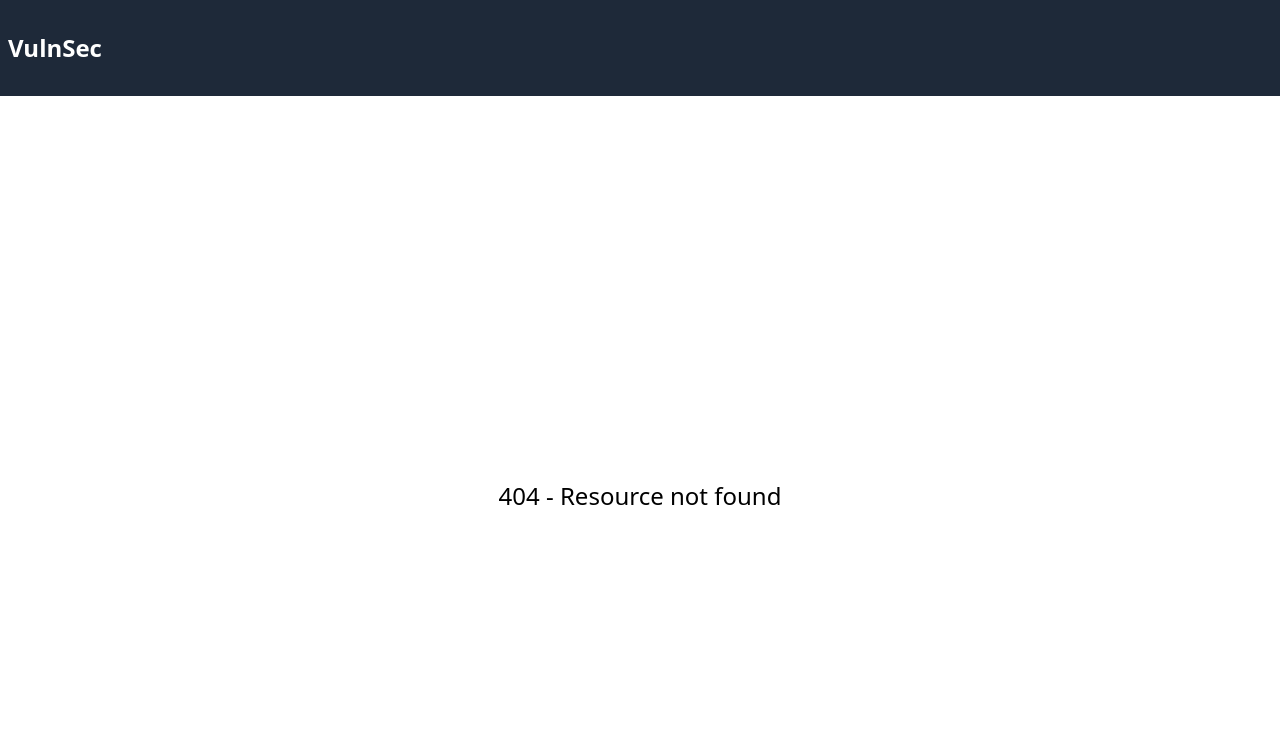
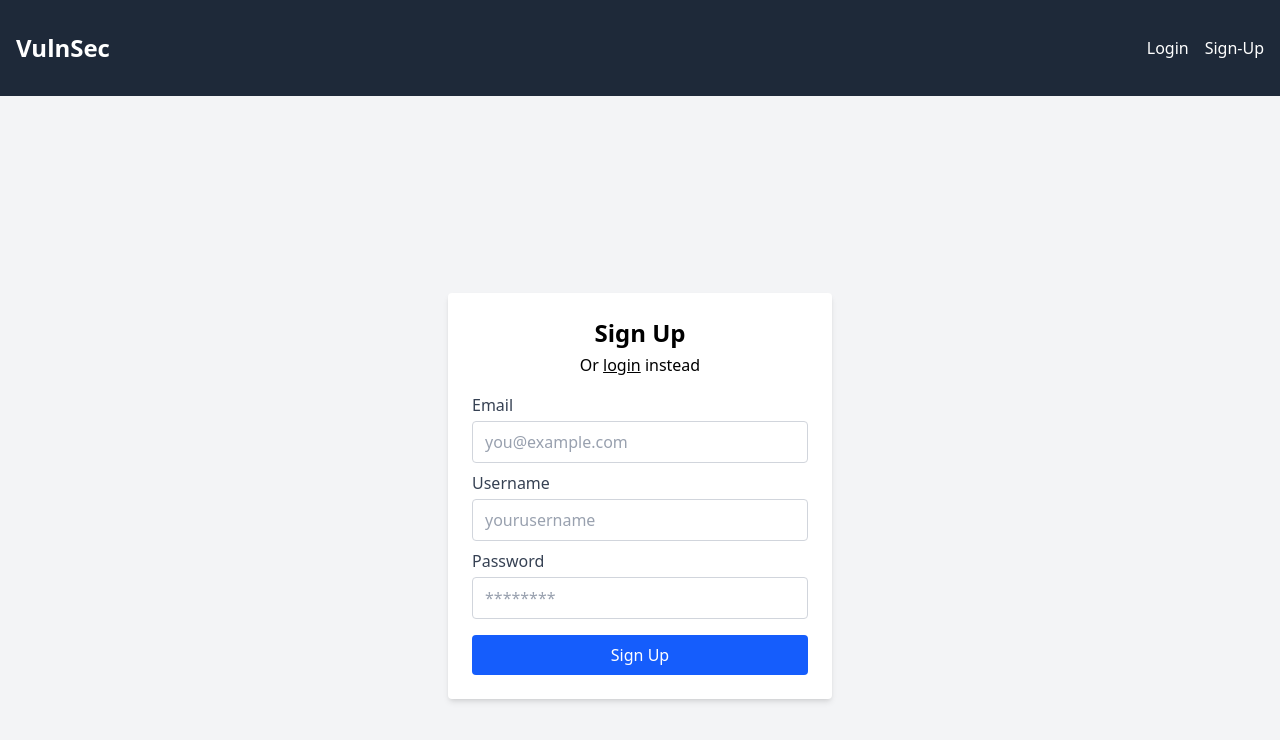
Before and after one commit to ojasmaheshwari/Vulnsec-Website, a React (Vite) app in the folder client/: page /sign-up in a window 1280 px wide. Before the commit this address had no page. Shown: the top 740 px of the page. Built offline with nearby package versions, Linux system fonts and the light colour scheme.

Commit message:
Setup signup, login components

```diff
--- a/client/src/App.jsx
+++ b/client/src/App.jsx
@@ -1,7 +1,9 @@
 import Home from './components/Home'
+import Login from './components/Login'
 import Navbar from './components/Navbar'
 import NotFound from './components/NotFound'
 import { BrowserRouter, Routes, Route } from 'react-router-dom'
+import SignUp from './components/SignUp'
 
 function App() {
 
@@ -10,8 +12,10 @@ function App() {
       <BrowserRouter>
         <Navbar />
         <Routes>
-          <Route index element={<Home />} />
-          <Route path="*" element={<NotFound />} />
+          <Route index element={<Home />}></Route>
+          <Route path="*" element={<NotFound />}></Route>
+          <Route path='/login' element={<Login />}></Route>
+          <Route path='/sign-up' element={<SignUp />}></Route>
         </Routes>
       </BrowserRouter>
     </>
--- a/client/src/components/Home.jsx
+++ b/client/src/components/Home.jsx
@@ -11,9 +11,9 @@ const Home = () => {
                 <h1 className='font-bold text-lg mb-2'>Common Actions</h1>
 
                 <ul className='list-disc'>
-                    <li><Link to="/login" className='hover:underline'>Login</Link></li>
-                    <li><Link to="/blogs" className='hover:underline'>Blogs / Write-Ups</Link></li>
-                    <li><Link to="/chat" className='hover:underline'>Chatrooms</Link></li>
+                    <li><Link to="/login" className='underline'>Login</Link></li>
+                    <li><Link to="/blogs" className='underline'>Blogs / Write-Ups</Link></li>
+                    <li><Link to="/chat" className='underline'>Chatrooms</Link></li>
                 </ul>
             </div>
         </div>
--- /dev/null
+++ b/client/src/components/Login.jsx
@@ -0,0 +1,46 @@
+import React from 'react'
+import { Link } from 'react-router-dom'
+
+const Login = () => {
+    return (
+        <div className="min-h-screen flex items-center justify-center bg-gray-100">
+            <form className="bg-white p-6 rounded shadow-md w-full max-w-sm">
+                <h2 className="text-2xl font-bold text-center mb-1">Log In</h2>
+                <p className='text-center mb-4'>Or <Link to='/sign-up' className='underline'>Sign Up</Link> instead</p>
+
+                <label className="block mb-2">
+                    <span className="text-gray-700">Username</span>
+                    <input
+                        type="text"
+                        className="mt-1 block w-full px-3 py-2 border border-gray-300 rounded placeholder-gray-400"
+                        placeholder="yourusername"
+                        required
+                    />
+                </label>
+
+                <label className="block mb-4">
+                    <span className="text-gray-700">Password</span>
+                    <input
+                        type="password"
+                        className="mt-1 block w-full px-3 py-2 border border-gray-300 rounded placeholder-gray-400"
+                        placeholder="********"
+                        required
+                    />
+                </label>
+
+                <label className="block mb-4">
+                    <Link to="/forgot-password" className='underline'>Forgot Password?</Link>
+                </label>
+
+                <button
+                    type="submit"
+                    className="w-full bg-blue-600 text-white py-2 rounded hover:bg-blue-700 transition"
+                >
+                    Login
+                </button>
+            </form>
+        </div>
+    )
+}
+
+export default Login
--- a/client/src/components/Navbar.jsx
+++ b/client/src/components/Navbar.jsx
@@ -3,10 +3,19 @@ import { Link } from 'react-router-dom'
 
 const Navbar = () => {
     return (
-        <div className='w-full h-24 bg-gray-800 text-white flex items-center'>
-            <h1 className='text-2xl font-bold mx-2'>
+        <div className='w-full h-24 bg-gray-800 text-white flex items-center justify-between'>
+            <h1 className='text-2xl font-bold mx-4'>
                 <Link to="/">VulnSec</Link>
             </h1>
+
+            <ul className='flex gap-4 mx-4'>
+                <li>
+                    <Link to="/login" className='hover:underline'>Login</Link>
+                </li>
+                <li>
+                    <Link to="/sign-up" className='hover:underline'>Sign-Up</Link>
+                </li>
+            </ul>
         </div>
     )
 }
--- /dev/null
+++ b/client/src/components/SignUp.jsx
@@ -0,0 +1,52 @@
+import React from 'react'
+import { Link } from 'react-router-dom'
+
+const SignUp = () => {
+    return (
+        <div className="min-h-screen flex items-center justify-center bg-gray-100">
+            <form className="bg-white p-6 rounded shadow-md w-full max-w-sm">
+                <h2 className="text-2xl font-bold text-center mb-1">Sign Up</h2>
+                <p className='text-center mb-4'>Or <Link to='/login' className='underline'>login</Link> instead</p>
+
+                <label className="block mb-2">
+                    <span className="text-gray-700">Email</span>
+                    <input
+                        type="email"
+                        className="mt-1 block w-full px-3 py-2 border border-gray-300 rounded placeholder-gray-400"
+                        placeholder="you@example.com"
+                        required
+                    />
+                </label>
+
+                <label className="block mb-2">
+                    <span className="text-gray-700">Username</span>
+                    <input
+                        type="text"
+                        className="mt-1 block w-full px-3 py-2 border border-gray-300 rounded placeholder-gray-400"
+                        placeholder="yourusername"
+                        required
+                    />
+                </label>
+
+                <label className="block mb-4">
+                    <span className="text-gray-700">Password</span>
+                    <input
+                        type="password"
+                        className="mt-1 block w-full px-3 py-2 border border-gray-300 rounded placeholder-gray-400"
+                        placeholder="********"
+                        required
+                    />
+                </label>
+
+                <button
+                    type="submit"
+                    className="w-full bg-blue-600 text-white py-2 rounded hover:bg-blue-700 transition"
+                >
+                    Sign Up
+                </button>
+            </form>
+        </div>
+    )
+}
+
+export default SignUp
```
